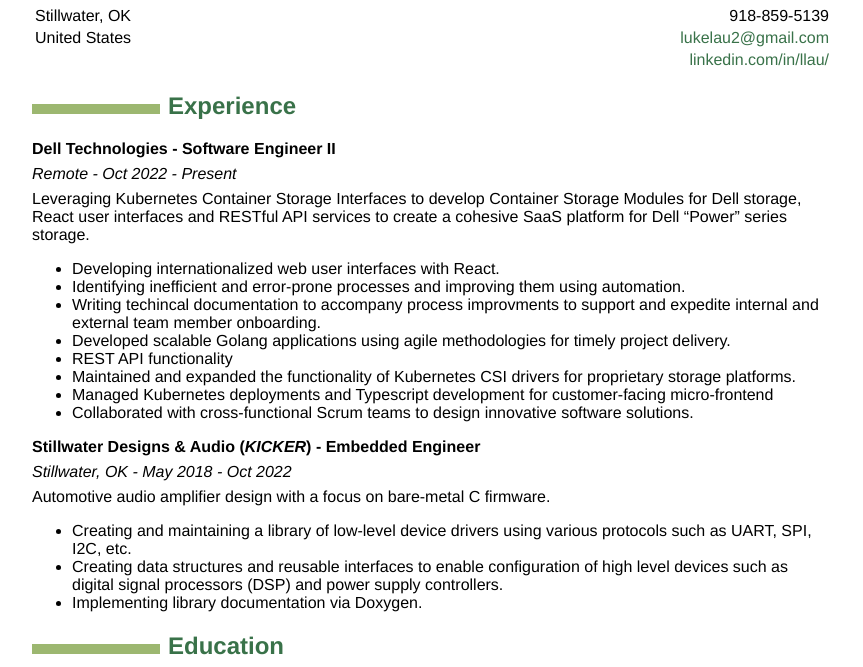
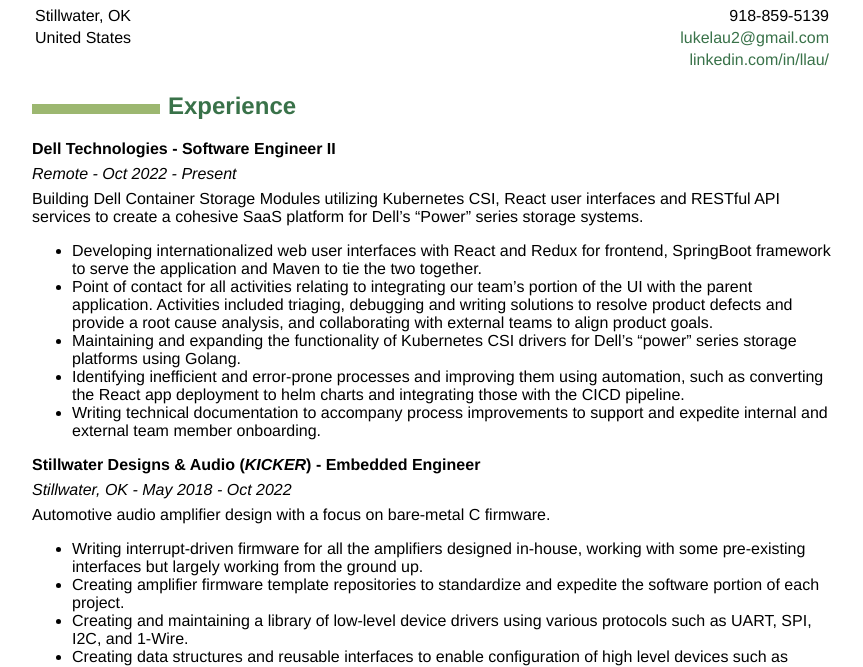
Before and after one commit to lakelaogai/lakelaogai.github.io, a plain HTML site: page index.html in a window 1280 px wide. Shown: the part 132-799 px from the top of the page, without its empty margins (208-1071 px from the left). Drawn offline with Linux system fonts and the light colour scheme.

Commit message:
update webpage content

```diff
--- a/index.html
+++ b/index.html
@@ -134,22 +134,21 @@
 <h2 id="experience">Experience</h2>
 <p><strong>Dell Technologies - Software Engineer II</strong></p>
 <p><em>Remote - Oct 2022 - Present</em></p>
-<p>Leveraging Kubernetes Container Storage Interfaces to develop Container Storage Modules for Dell storage, React user interfaces and RESTful API services to create a cohesive SaaS platform for Dell “Power” series storage.</p>
+<p>Building Dell Container Storage Modules utilizing Kubernetes CSI, React user interfaces and RESTful API services to create a cohesive SaaS platform for Dell’s “Power” series storage systems.</p>
 <ul>
-<li>Developing internationalized web user interfaces with React.</li>
-<li>Identifying inefficient and error-prone processes and improving them using automation.</li>
-<li>Writing techincal documentation to accompany process improvments to support and expedite internal and external team member onboarding.</li>
-<li>Developed scalable Golang applications using agile methodologies for timely project delivery.</li>
-<li>REST API functionality</li>
-<li>Maintained and expanded the functionality of Kubernetes CSI drivers for proprietary storage platforms.</li>
-<li>Managed Kubernetes deployments and Typescript development for customer-facing micro-frontend</li>
-<li>Collaborated with cross-functional Scrum teams to design innovative software solutions.</li>
+<li>Developing internationalized web user interfaces with React and Redux for frontend, SpringBoot framework to serve the application and Maven to tie the two together.</li>
+<li>Point of contact for all activities relating to integrating our team’s portion of the UI with the parent application. Activities included triaging, debugging and writing solutions to resolve product defects and provide a root cause analysis, and collaborating with external teams to align product goals.</li>
+<li>Maintaining and expanding the functionality of Kubernetes CSI drivers for Dell’s “power” series storage platforms using Golang.</li>
+<li>Identifying inefficient and error-prone processes and improving them using automation, such as converting the React app deployment to helm charts and integrating those with the CICD pipeline.</li>
+<li>Writing technical documentation to accompany process improvements to support and expedite internal and external team member onboarding.</li>
 </ul>
 <p><strong>Stillwater Designs &amp; Audio (<em>KICKER</em>) - Embedded Engineer</strong></p>
 <p><em>Stillwater, OK - May 2018 - Oct 2022</em></p>
 <p>Automotive audio amplifier design with a focus on bare-metal C firmware.</p>
 <ul>
-<li>Creating and maintaining a library of low-level device drivers using various protocols such as UART, SPI, I2C, etc.</li>
+<li>Writing interrupt-driven firmware for all the amplifiers designed in-house, working with some pre-existing interfaces but largely working from the ground up.</li>
+<li>Creating amplifier firmware template repositories to standardize and expedite the software portion of each project.</li>
+<li>Creating and maintaining a library of low-level device drivers using various protocols such as UART, SPI, I2C, and 1-Wire.</li>
 <li>Creating data structures and reusable interfaces to enable configuration of high level devices such as digital signal processors (DSP) and power supply controllers.</li>
 <li>Implementing library documentation via Doxygen.</li>
 </ul>
@@ -177,7 +176,7 @@
 <dt>Standards:</dt>
 <dd>REST, gRPC
 </dd>
-<dt>Misc:</dt>
+<dt>Other:</dt>
 <dd>CLI, Doxygen
 </dd>
 </dl>
```
